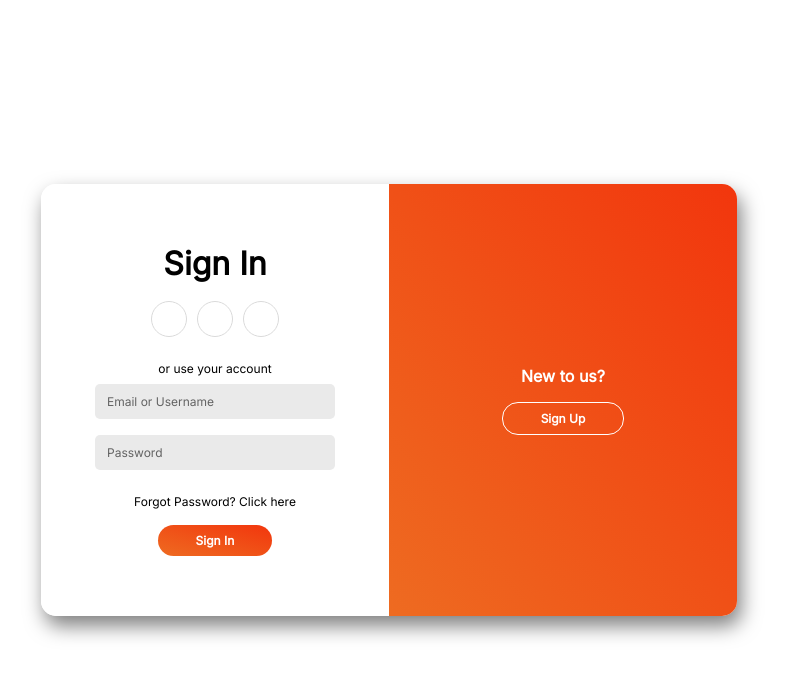
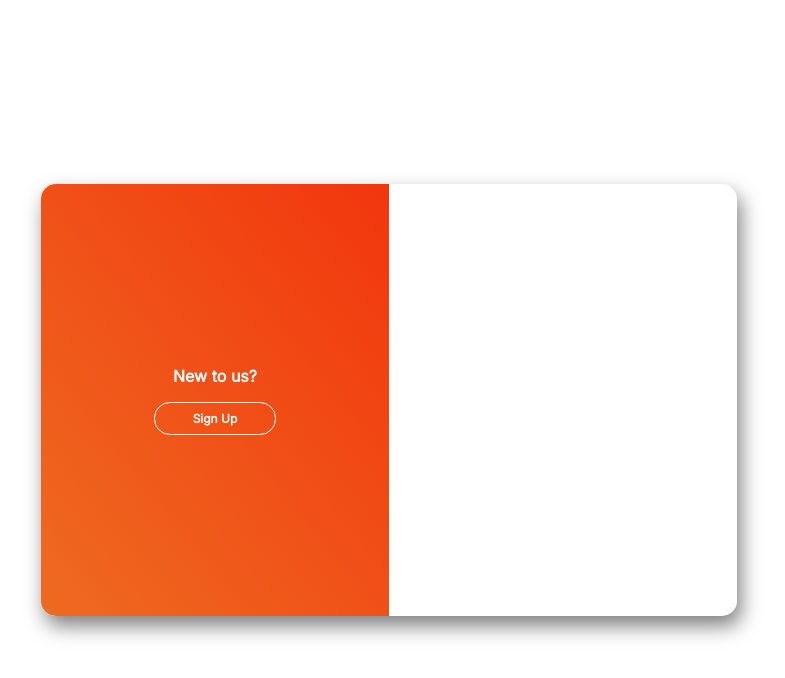
Before and after one commit to Jaynautic/signupcard, a plain HTML site: page index.html in a window 1280 px wide. Both pictures are taken after a click on the element "Sign Up". Shown: the whole page, without its empty margins (251-1036 px from the left). Drawn offline with Linux system fonts and the light colour scheme.

Commit message:
Update style.css

```diff
--- a/style.css
+++ b/style.css
@@ -19,18 +19,30 @@ body {
 
 .card-container {
     display: flex;
+    flex-direction: row;
     justify-content: center;
     align-items: center;
     gap: 0px;
     box-shadow: 4px 10px 20px 0 rgba(0, 0, 0, 0.5);
     border-radius: 15px;
+    transition: transform 0.8s;
+    transform-style: preserve-3d;
+}
+
+.card-container.move {
+    flex-direction: row-reverse;
 }
 
 .card {
     position: relative;
     width: 348px;
     height: 432px;
-    perspective: 1000px;
+    /* perspective: 1000px; */
+}
+
+.side-card-inner.move {
+    transform: translateX(-348px);
+    border-radius: 15px 0px 0px 15px;
 }
 
 .card-inner {
@@ -38,7 +50,7 @@ body {
     position: absolute;
     width: 100%;
     height: 100%;
-    transition: transform 0.6s;
+    transition: transform 0.8s;
     transform-style: preserve-3d;
     background-color: white;
     border-radius: 15px 0px 0px 15px;
@@ -84,6 +96,7 @@ h2 {
     text-align: center;
     padding: 8px 38px;
     color: white;
+    cursor: pointer;
 }
 
 .signin-title {
@@ -160,4 +173,5 @@ h3 {
     padding: 8px 38px;
     color: white;
     background-image: linear-gradient(to bottom left, #F2360D, #EE6B21);
+    cursor: pointer;
 }
```
